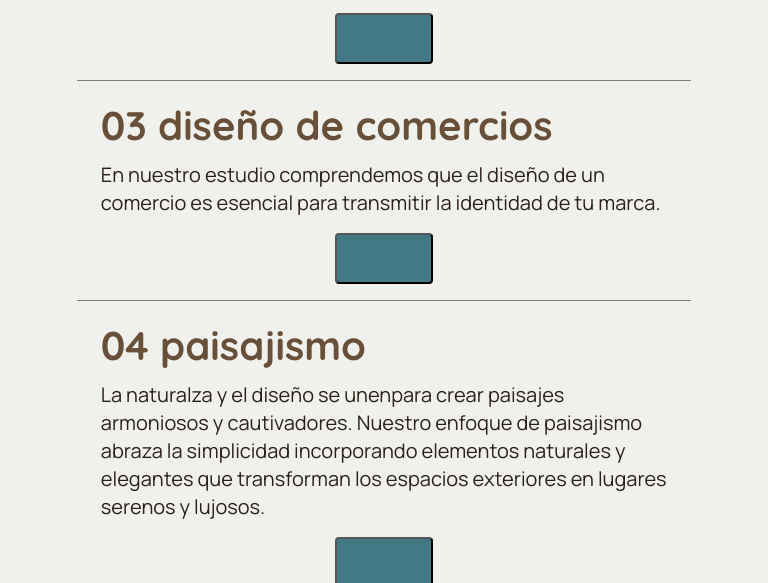
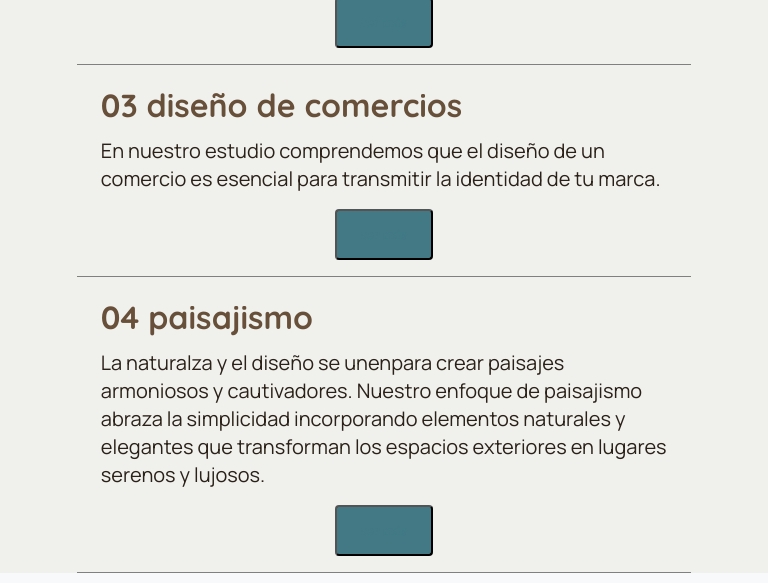
Before and after one commit to aldial18/RUPERTA, a plain HTML site: page paginas/servicios.html in a window 768 px wide. Shown: the part 645-1228 px from the top of the page. Drawn offline with nearby package versions, Linux system fonts and the light colour scheme.

Commit message:
Todo el sitio responsive

```diff
--- a/estilo.css
+++ b/estilo.css
@@ -129,6 +129,15 @@ header{
         font-weight: 700;
         line-height: 40px;
         text-align: center;
+    }
+
+    h3{
+        color: #674F39;
+        font-family: Quicksand;
+        font-size: 24px;
+        font-style: normal;
+        font-weight: 700;
+        line-height: 36px;
     }
 
     .inicio-titulo{
@@ -265,6 +274,15 @@ header{
         font-weight: 700;
         line-height: 56px;
         text-align: center;
+    }
+
+    h3{
+        color: #674F39;
+        font-family: Quicksand;
+        font-size: 32px;
+        font-style: normal;
+        font-weight: 700;
+        line-height: 48px;
     }
 
     .nav-link{
```
